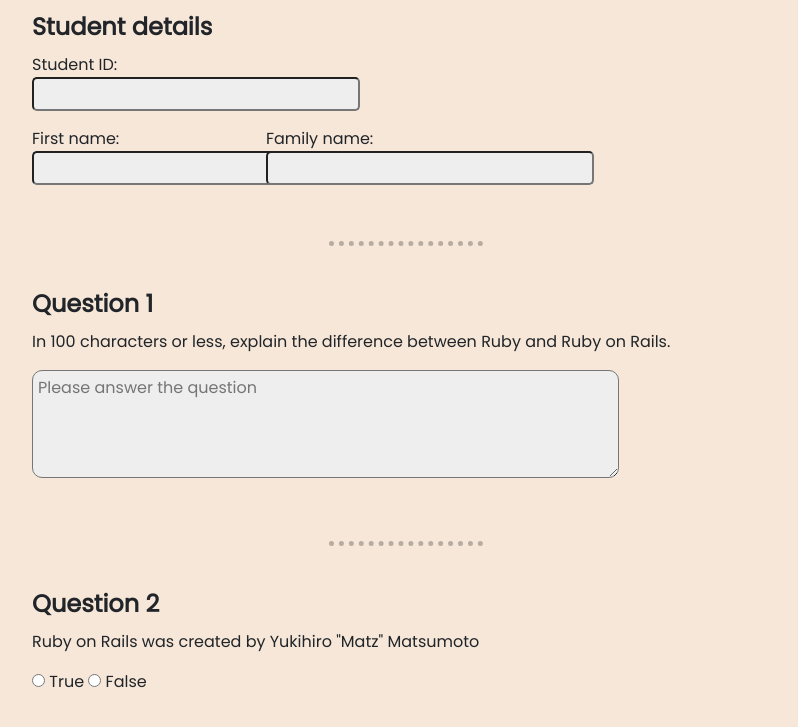
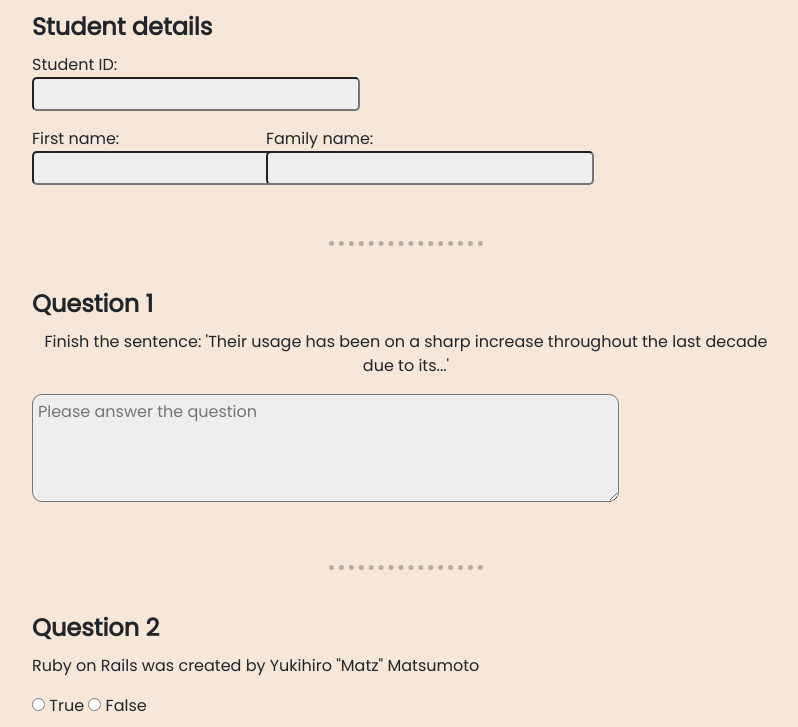
Before and after one commit to checkiejan/inquiry_project, a PHP site: page /quiz.php in a window 1280 px wide. Shown: the part 212-939 px from the top of the page, without its empty margins (234-1032 px from the left). Run offline with PHP 8.4, Linux system fonts and the light colour scheme.

Commit message:
Update quiz.php
answer: flexibility, cost efficiency, security and most importantly, its fast time to market.

```diff
--- a/quiz.php
+++ b/quiz.php
@@ -48,7 +48,7 @@
       <hr>
       <fieldset>
         <legend>Question 1 </legend>
-        <p><label for="Question1">In 100 characters or less, explain the difference between Ruby and Ruby on Rails.</label></p>
+        <p><label for="Question1">Finish the sentence: 'Their usage has been on a sharp increase throughout the last decade due to its...' </label></p>
         <p><textarea id="Question1" name="Question 1" rows="4" placeholder="Please answer the question" cols="40" required="required" maxlength="100"></textarea></p>
       </fieldset>
       <hr>
```
